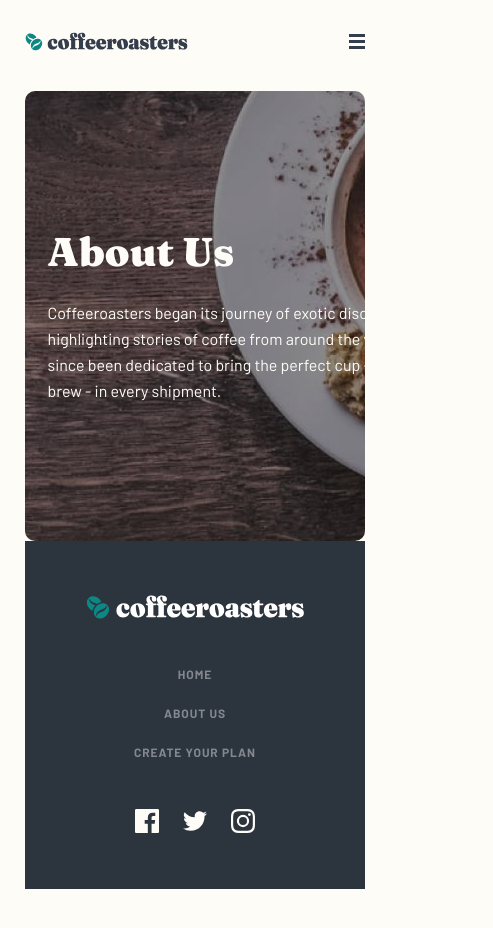
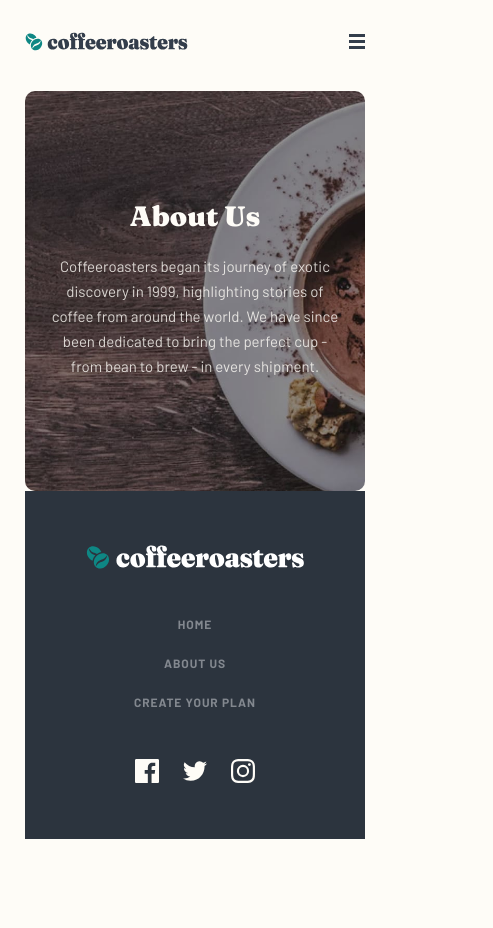
Before and after one commit to VladimirVolvakov/coffeeroasters-react-app, a React (Create React App) app: page / in a window 390 px wide. Shown: the top 928 px of the page, 493 px wide, since content can reach past the window. Built offline with nearby package versions, Linux system fonts and the light colour scheme; the HTML template or start-up script is replaced by a standard one.

Commit message:
style: add styles for media queries <=900px & <=550px for SectionAboutUs component

```diff
--- a/src/layout/SectionAboutUs.css
+++ b/src/layout/SectionAboutUs.css
@@ -18,4 +18,54 @@
   width: 44.5rem;
   margin-top: 2.4rem;
   color: var(--color-cream);
+  opacity: 0.8;
 }
+
+@media only screen and (max-width: 900px) {
+  .about-us {
+    height: 40rem;
+    background: url("../../public/assets/about/tablet/image-hero-whitecup.jpg"),
+      lightgray 0px 0px / 100% 100% no-repeat;
+    background-size: cover;
+    background-position: top;
+    padding-left: 8.42%;
+  }
+
+  .about-us__heading {
+    font-size: 3.2rem;
+    line-height: 4rem;
+  }
+
+  .about-us__subheading {
+    width: 39.8rem;
+    margin-top: 2.4rem;
+    font-size: 1.5rem;
+    line-height: 2.5rem;
+  }
+}
+
+@media only screen and (max-width: 550px) {
+  .about-us {
+    background: url("../../public/assets/about/mobile/image-hero-whitecup.jpg"),
+      lightgray 0px 0px / 100% 100% no-repeat;
+    background-size: cover;
+    padding: 0 7.34%;
+  }
+
+  .about-us__text-container {
+    display: flex;
+    flex-direction: column;
+    align-items: center;
+  }
+
+  .about-us__heading {
+    font-size: 2.8rem;
+    line-height: 2.8rem;
+    text-align: center;
+  }
+
+  .about-us__subheading {
+    width: 100%;
+    text-align: center;
+  }
+}
```
Also changed, not shown: public/assets/about/mobile/image-hero-whitecup.jpg (added), public/assets/about/tablet/image-hero-whitecup.jpg (added).
